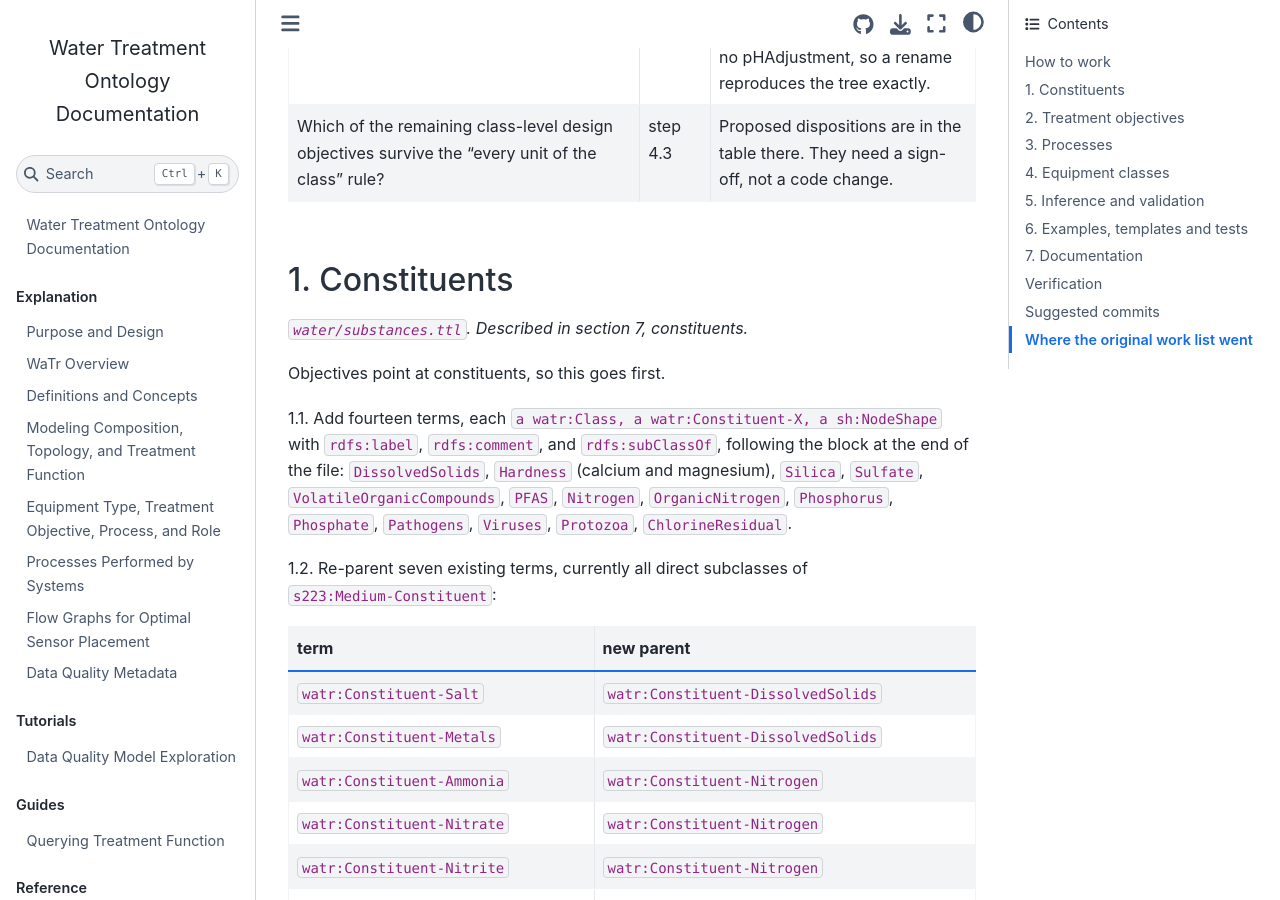
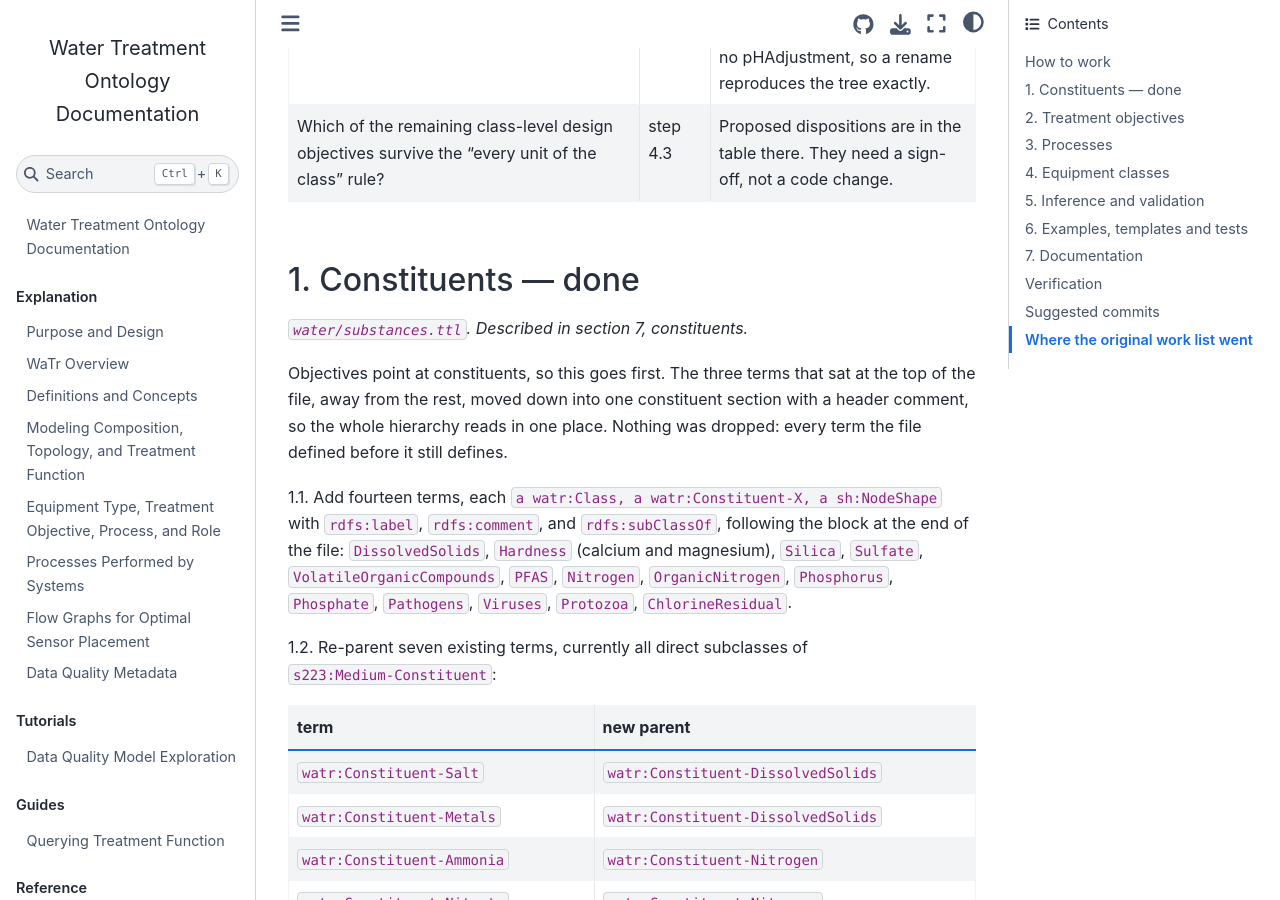
Before and after one commit to DataDrivenCPS/water-ontology, a Jupyter Book: the page built from docs/explanation/treatment_model_work.md, in a window 1280 px wide and 900 px high, scrolled down 2079 px. Built offline with Jupyter Book 1.0.4 settings and Sphinx 7.4.7 and the Sphinx Book theme 1.1.4, drawn with Linux system fonts in a browser that asks for light colours.

Commit message:
feat(substances): the constituent vocabulary the objectives target
Step 1 of the implementation plan. Treatment objectives are about to point
at constituents with watr:targetsConstituent, so the list has to cover what
a permit or a datasheet names.

Adds fourteen terms: DissolvedSolids, Hardness, Silica, Sulfate,
VolatileOrganicCompounds, PFAS, Nitrogen, OrganicNitrogen, Phosphorus,
Phosphate, Pathogens, Viruses, Protozoa, ChlorineResidual.

Re-parents six that were flat under s223:Medium-Constituent: Salt and Metals
under DissolvedSolids, Ammonia, Nitrate and Nitrite under Nitrogen, Bacteria
under Pathogens. The hierarchy is what makes a query for a parent return the
children, so nitrogen removal now finds a unit whose objective targets
nitrate.

The constituents were in two places, twelve at the top of the file and the
rest three hundred lines below. They are now one section under a header
comment. Ten of them carried their own identifier as label and comment --
"Constituent-Metals", "Constituent Bacteria" -- and now read as labels with
definitions. No term the file defined was dropped.

```diff
--- a/docs/explanation/treatment_model_work.md
+++ b/docs/explanation/treatment_model_work.md
@@ -62,11 +62,15 @@
 | Is `watr:TreatmentObjective-pHControl` a rename of the existing `-pHAdjustment`, or a new parent above it? | step 2.2 | Rename. The design document's objective tree has pH Control with Neutralization under it and no pHAdjustment, so a rename reproduces the tree exactly. |
 | Which of the remaining class-level design objectives survive the "every unit of the class" rule? | step 4.3 | Proposed dispositions are in the table there. They need a sign-off, not a code change. |
 
-## 1. Constituents
+## 1. Constituents — done
 
 *`water/substances.ttl`. Described in section 7, constituents.*
 
-Objectives point at constituents, so this goes first.
+Objectives point at constituents, so this goes first. The three terms that
+sat at the top of the file, away from the rest, moved down into one
+constituent section with a header comment, so the whole hierarchy reads in
+one place. Nothing was dropped: every term the file defined before it still
+defines.
 
 1.1. Add fourteen terms, each `a watr:Class, a watr:Constituent-X, a sh:NodeShape` with `rdfs:label`, `rdfs:comment`, and `rdfs:subClassOf`, following the block at the end of the file:
 `DissolvedSolids`, `Hardness` (calcium and magnesium), `Silica`, `Sulfate`,
```
Also changed, not shown: 1 other file.
